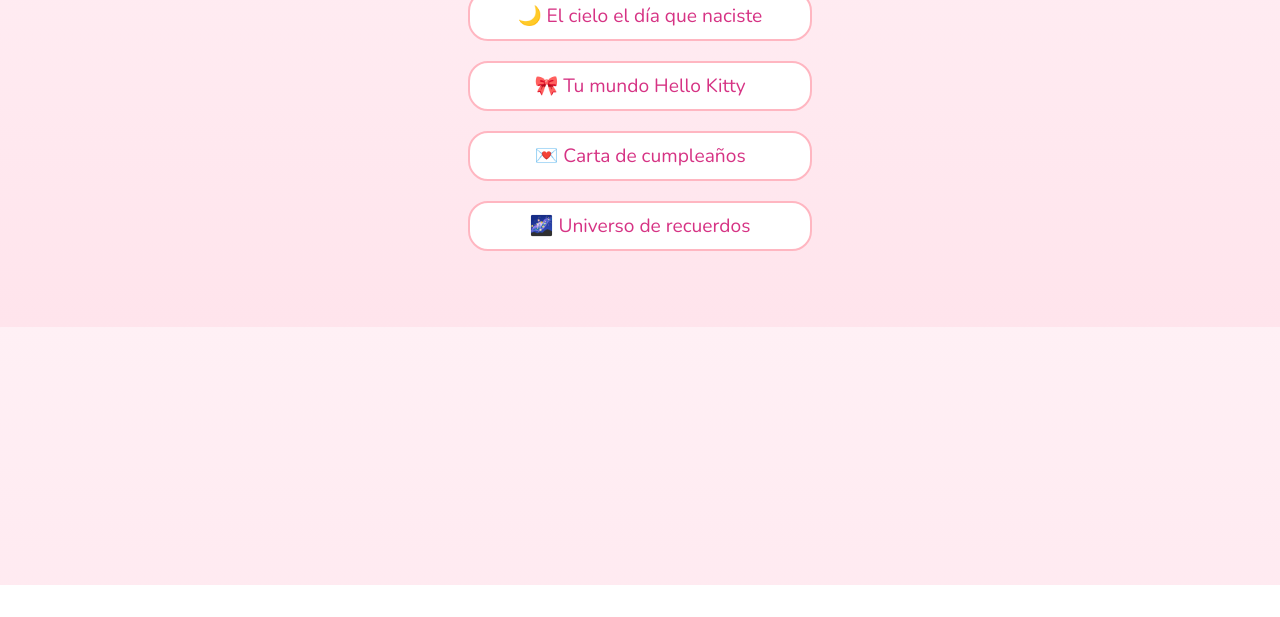
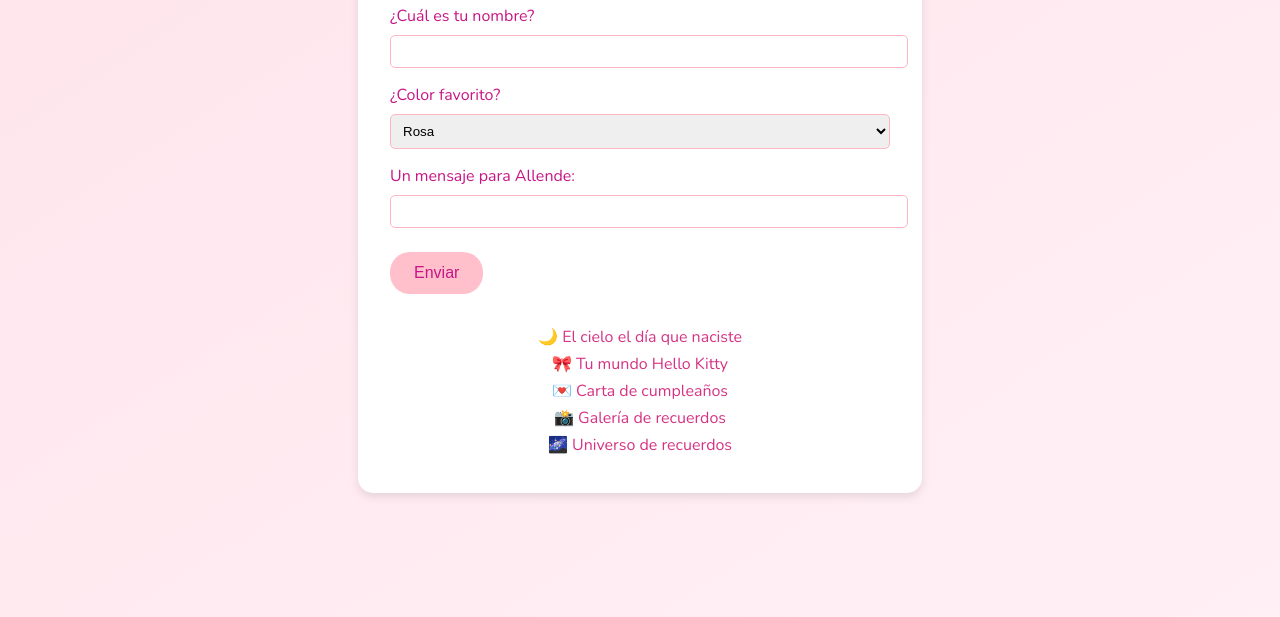
Before and after one commit to sanguino09/allende, a plain HTML site: page index.html in a window 1280 px wide. Shown: the part 215-832 px from the top of the page. Before the commit the page ends 800 px from the top, so only its background shows below. Drawn offline with nearby package versions, Linux system fonts and the light colour scheme.

Commit message:
Rediseña cuestionario, agrega galería y mejora universo

```diff
--- a/index.html
+++ b/index.html
@@ -1,56 +1,95 @@
-
 <!DOCTYPE html>
 <html lang="es">
 <head>
   <meta charset="UTF-8" />
   <meta name="viewport" content="width=device-width, initial-scale=1.0" />
-  <title>Para Allende 💖</title>
+  <title>Cuestionario</title>
   <link href="https://fonts.googleapis.com/css2?family=Nunito:wght@400;700&display=swap" rel="stylesheet">
   <style>
     body {
       font-family: 'Nunito', sans-serif;
-      background: linear-gradient(to bottom, #fff0f5, #ffe4ec);
+      background: linear-gradient(to bottom right, #ffe4ec, #fff0f5);
       color: #c71585;
-      text-align: center;
-      padding: 3rem 1rem;
+      margin: 0;
+      min-height: 100vh;
+      display: flex;
+      align-items: center;
+      justify-content: center;
+      padding: 1rem;
+    }
+    .card {
+      background: #ffffff;
+      padding: 2rem;
+      border-radius: 15px;
+      box-shadow: 0 4px 10px rgba(0, 0, 0, 0.1);
+      width: 100%;
+      max-width: 500px;
     }
     h1 {
-      font-size: 2.5rem;
+      text-align: center;
+      margin-top: 0;
     }
-    a {
+    label {
       display: block;
+      margin: 1rem 0 0.5rem;
+    }
+    input[type="text"], select {
       width: 100%;
-      max-width: 300px;
-      margin: 20px auto;
-      font-size: 1.2rem;
+      padding: 0.5rem;
+      border: 1px solid #ffb6c1;
+      border-radius: 5px;
+    }
+    .submit-btn {
+      margin-top: 1.5rem;
+      background: #ffc0cb;
+      border: none;
+      padding: 0.75rem 1.5rem;
+      border-radius: 20px;
+      font-size: 1rem;
+      cursor: pointer;
+      color: #c71585;
+    }
+    .submit-btn:hover {
+      background: #ffb6c1;
+    }
+    nav {
+      margin-top: 2rem;
+      text-align: center;
+    }
+    nav a {
+      display: block;
+      margin: 5px 0;
       color: #d63384;
       text-decoration: none;
-      border: 2px solid #ffb6c1;
-      padding: 10px 20px;
-      border-radius: 20px;
-      background: #ffffff;
-      transition: 0.3s;
     }
-    a:hover {
-      background: #ffc0cb;
-      color: white;
-    }
-    @media (max-width: 600px) {
-      h1 {
-        font-size: 2rem;
-      }
-      a {
-        font-size: 1rem;
-      }
+    nav a:hover {
+      text-decoration: underline;
     }
   </style>
 </head>
 <body>
-  <h1>✨ Para Allende ✨</h1>
-  <p>Un rinconcito hecho con amor para ti</p>
-  <a href="astro.html">🌙 El cielo el día que naciste</a>
-  <a href="kitty.html">🎀 Tu mundo Hello Kitty</a>
-  <a href="carta.html">💌 Carta de cumpleaños</a>
-  <a href="universo.html">🌌 Universo de recuerdos</a>
+  <div class="card">
+    <h1>Cuestionario</h1>
+    <form>
+      <label for="nombre">¿Cuál es tu nombre?</label>
+      <input type="text" id="nombre" name="nombre" />
+      <label for="color">¿Color favorito?</label>
+      <select id="color" name="color">
+        <option>Rosa</option>
+        <option>Azul</option>
+        <option>Morado</option>
+      </select>
+      <label for="mensaje">Un mensaje para Allende:</label>
+      <input type="text" id="mensaje" name="mensaje" />
+      <button type="submit" class="submit-btn">Enviar</button>
+    </form>
+    <nav>
+      <a href="astro.html">🌙 El cielo el día que naciste</a>
+      <a href="kitty.html">🎀 Tu mundo Hello Kitty</a>
+      <a href="carta.html">💌 Carta de cumpleaños</a>
+      <a href="galeria.html">📸 Galería de recuerdos</a>
+      <a href="universo.html">🌌 Universo de recuerdos</a>
+    </nav>
+  </div>
 </body>
 </html>
```
Also changed, not shown: galeria.html (added, +53 -0 lines), universo.html (+25 -8 lines).
